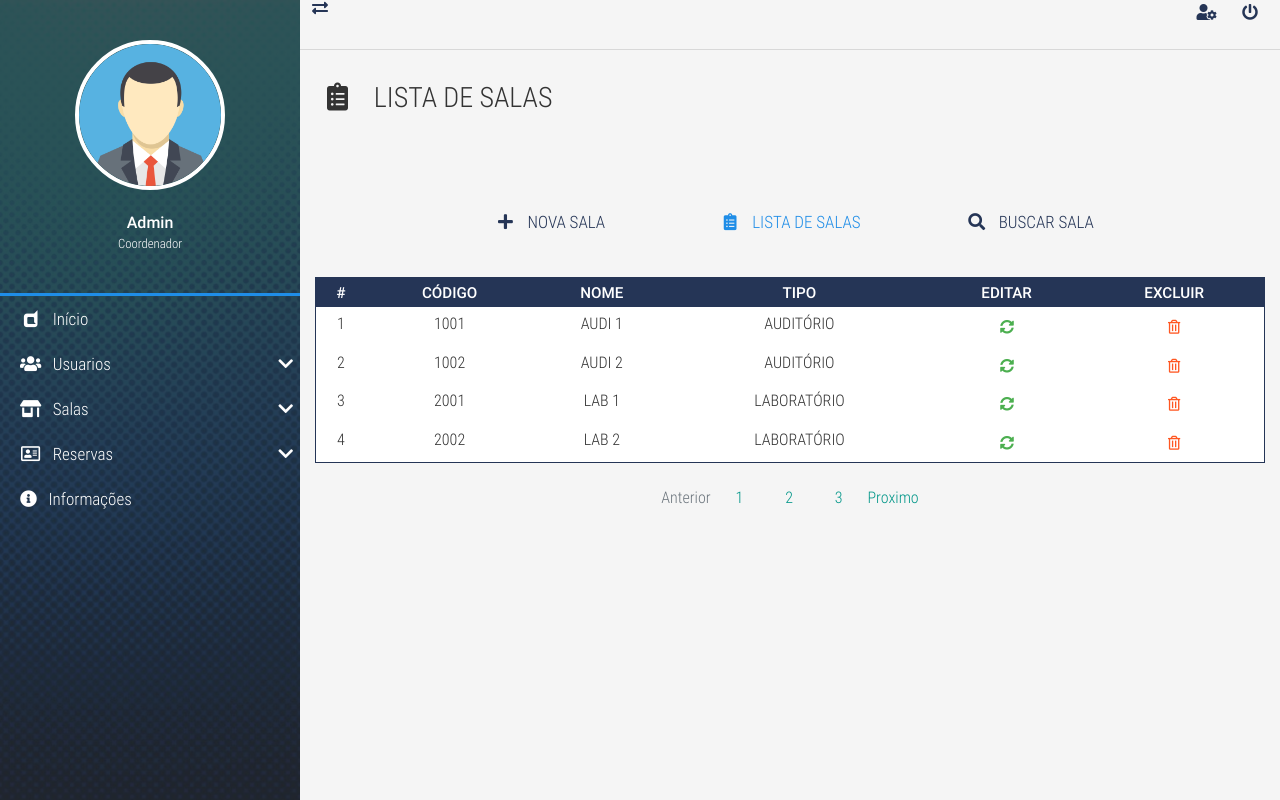
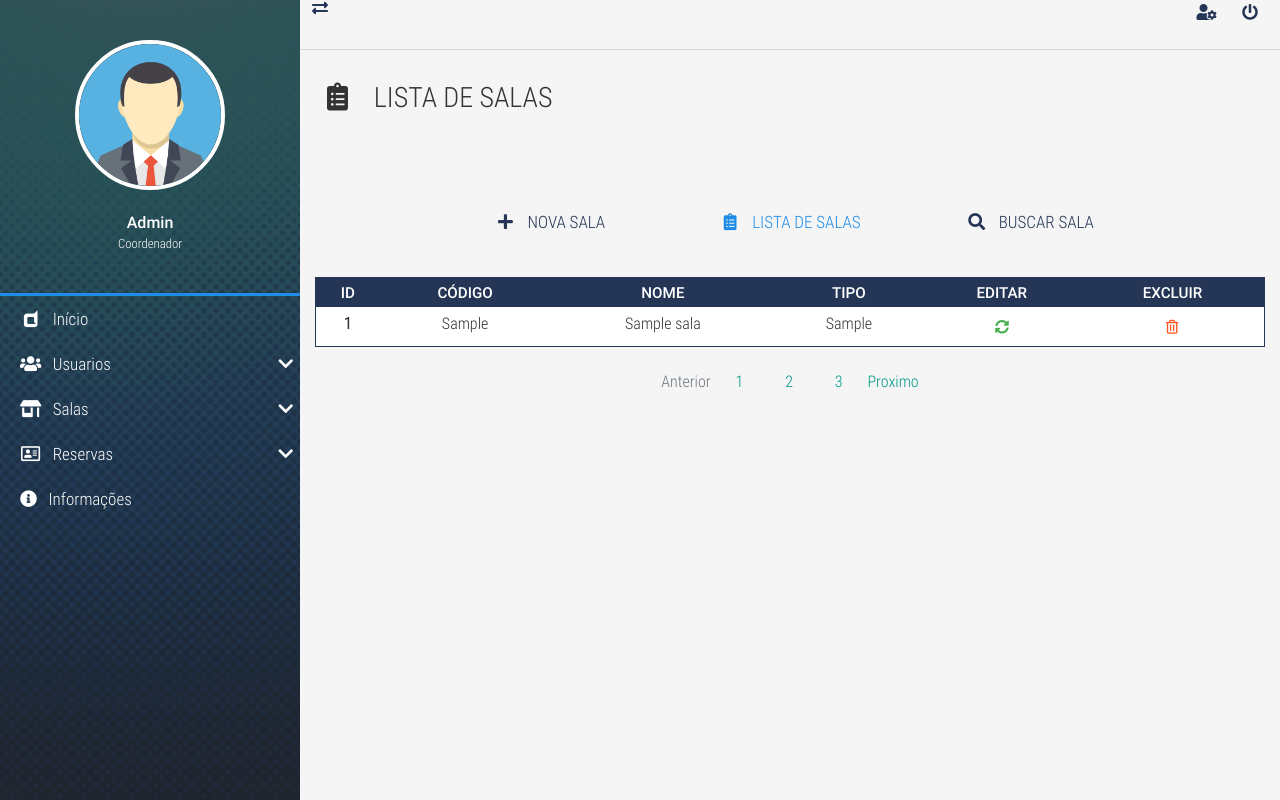
Before and after one commit to IuriDaSilva/Projeto_tcc, a PHP site: page /sala/sala-list.php in a window 1280 px wide. Run offline with PHP 8.4, Linux system fonts and the light colour scheme; tables that the repository leaves empty or names only in its code hold one stand-in row (values such as "Sample post").

Commit message:
Salas + Editar

```diff
--- /dev/null
+++ b/classes/Sala.php
@@ -0,0 +1,88 @@
+<?php
+
+    class Sala extends Conexao{
+
+        public int $id;
+        public array $formSalas;
+        public object $conn;
+
+    //Listar Salas
+    public function listar(): array {
+        $this->conn = $this->connect();
+        $query_sala = "SELECT id, codigo, nome, tipo, decricao
+                FROM salas
+                ORDER BY id DESC
+                LIMIT 5";
+        $result_sala = $this->conn->prepare($query_sala);
+        $result_sala->execute();
+        $retorno = $result_sala->fetchAll();
+        //var_dump($retorno);
+        return $retorno;
+    }
+    public function visualizar(): array {
+        $this->conn = $this->connect();
+        $query_sala = "SELECT id, codigo, nome, tipo, decricao
+                FROM salas
+                WHERE id =:id
+                LIMIT 1";
+        $result_sala = $this->conn->prepare($query_sala);
+        $result_sala->bindParam(':id', $this->id, PDO::PARAM_INT);
+        $result_sala->execute();
+        $retorno = $result_sala->fetch();
+        return $retorno;
+    }
+
+
+        //Cadastrar salas
+            public function cadastrar(): bool {
+                var_dump($this->formDados);
+                $this->conn = $this->connect();
+
+                $query_cad_salas = "INSERT INTO salas
+                        (codigo, nome, tipo, decricao)
+                        VALUES (:codigo, :nome, :tipo, :decricao)";
+
+                $cad_sala = $this->conn->prepare($query_cad_salas);
+
+                $cad_sala->bindParam(':codigo', $this->formDados['sala_codigo']);
+                $cad_sala->bindParam(':nome', $this->formDados['sala_nome']);
+                $cad_sala->bindParam(':tipo', $this->formDados['sala_tipo']);
+                $cad_sala->bindParam(':decricao', $this->formDados['sala_descricao']);
+
+
+                $cad_sala->execute();
+
+                if($cad_sala->rowCount()){
+                    return true;
+                }else{
+                    return false;
+                }
+            }
+
+    //Editar usuarios
+    public function editar() : bool {
+        $this->conn = $this->connect();
+        //var_dump($this->formDados);
+        $query_edit_sala = "UPDATE salas
+                SET codigo=:codigo, nome=:nome, tipo=:tipo, decricao=:decricao
+                WHERE id=:id";
+
+        $edit_sala = $this->conn->prepare($query_edit_sala);
+
+        $edit_sala->bindParam(':codigo', $this->formDados['sala_codigo'], PDO::PARAM_INT);
+        $edit_sala->bindParam(':nome', $this->formDados['sala_nome'], PDO::PARAM_STR);
+        $edit_sala->bindParam(':tipo', $this->formDados['sala_tipo'], PDO::PARAM_STR);
+        $edit_sala->bindParam(':decricao', $this->formDados['sal_desc'], PDO::PARAM_STR);
+        $edit_sala->bindParam(':id', $this->formDados['id'], PDO::PARAM_INT);
+
+        $edit_sala->execute();
+
+        if($edit_sala->rowCount()){
+            return true;
+        }else{
+            return false;
+        }
+    }
+
+    }
+?>
--- a/js/main.js
+++ b/js/main.js
@@ -44,7 +44,7 @@ $(document).ready(function(){
 			cancelButtonText: 'Não, cancelar'
 		}).then((result) => {
 			if (result.value) {
-				window.location="index.php";
+				window.location="http://localhost/Projeto_final/index.php";
 			}
 		});
 	});
--- a/sala/sala-list.php
+++ b/sala/sala-list.php
@@ -150,7 +150,7 @@
 					<table class="table table-dark table-sm">
 						<thead>
 							<tr class="text-center roboto-medium">
-								<th>#</th>
+								<th>ID</th>
 								<th>CÓDIGO</th>
 								<th>NOME</th>
 								<th>TIPO</th>
@@ -159,78 +159,34 @@
 							</tr>
 						</thead>
 						<tbody>
+						<?php
+								require '../classes/Conexao.php';
+								require '../classes/Sala.php';
+								$listSala = new Sala();
+								$list_sala_pgs = $listSala->listar();
+								//var_dump($list_sala_pgs);
+
+								foreach ($list_sala_pgs as $row_sala) {
+									extract($row_sala);?>
 									<tr class="text-center" >
-								<td>1</td>
-								<td>1001</td>
-								<td>AUDI 1</td>
-								<td>AUDITÓRIO</td>
+									<th><?php echo $row_sala['id']; ?></th>
+									<td><?php echo $row_sala['codigo']; ?></td>
+									<td><?php echo $row_sala['nome']; ?></td>
+									<td><?php echo $row_sala['tipo']; ?></td>
 										<td>
-                                    <a href="sala-update.php" class="btn btn-success">
-                                        <i class="fas fa-sync-alt"></i>
-                                    </a>
+											<?php echo "<a class='btn btn-success' href='sala-update.php?id=". $id . "'>
+												<i class='fas fa-sync-alt'></i>
+											</a>"?>
 										</td>
 										<td>
 											<form action="">
-                                        <button type="button" class="btn btn-warning">
-                                            <i class="far fa-trash-alt"></i>
-                                        </button>
+												<?php echo "<button type='button' class='btn btn-warning' href='user-delete.php?id=". $id . "' >
+													<i class='far fa-trash-alt'></i>
+												</button>"?>
 											</form>
 										</td>
 									</tr>
-							<tr class="text-center" >
-								<td>2</td>
-								<td>1002</td>
-								<td>AUDI 2</td>
-								<td>AUDITÓRIO</td>
-								<td>
-                                    <a href="sala-update.php" class="btn btn-success">
-                                        <i class="fas fa-sync-alt"></i>
-                                    </a>
-                                </td>
-                                <td>
-                                    <form action="">
-                                        <button type="button" class="btn btn-warning">
-                                            <i class="far fa-trash-alt"></i>
-                                        </button>
-                                    </form>
-                                </td>
-							</tr>
-							<tr class="text-center" >
-								<td>3</td>
-								<td>2001</td>
-								<td>LAB 1</td>
-								<td>LABORATÓRIO</td>
-								<td>
-                                    <a href="sala-update.php" class="btn btn-success">
-                                        <i class="fas fa-sync-alt"></i>
-                                    </a>
-                                </td>
-                                <td>
-                                    <form action="">
-                                        <button type="button" class="btn btn-warning">
-                                            <i class="far fa-trash-alt"></i>
-                                        </button>
-                                    </form>
-                                </td>
-							</tr>
-							<tr class="text-center" >
-								<td>4</td>
-								<td>2002</td>
-								<td>LAB 2</td>
-								<td>LABORATÓRIO</td>
-								<td>
-                                    <a href="sala-update.php" class="btn btn-success">
-                                        <i class="fas fa-sync-alt"></i>
-                                    </a>
-                                </td>
-                                <td>
-                                    <form action="">
-                                        <button type="button" class="btn btn-warning">
-                                            <i class="far fa-trash-alt"></i>
-                                        </button>
-                                    </form>
-                                </td>
-							</tr>
+										<?php }?>
 						</tbody>
 					</table>
 				</div>
--- a/user/user-list.php
+++ b/user/user-list.php
@@ -190,9 +190,9 @@
 										</td>
 										<td>
 											<form action="">
-												<button type="button" class="btn btn-warning">
-													<i class="far fa-trash-alt"></i>
-												</button>
+												<?php echo "<button type='button' class='btn btn-warning' href='user-delete.php?id=". $id . "' >
+													<i class='far fa-trash-alt'></i>
+												</button>"?>
 											</form>
 										</td>
 									</tr>
--- a/user/user-new.php
+++ b/user/user-new.php
@@ -179,7 +179,7 @@ session_start();
 					}
 				?>
 				<div class="container-fluid">
-					<form method="POST" action="" class="form-neon" autocomplete="off">
+					<form method="POST" action="" name="NewUsuario"class="form-neon" autocomplete="off">
 
 						<fieldset>
 							<legend><i class="far fa-address-card"></i> &nbsp; Preencha os dados do usuário</legend>
```
Also changed, not shown: classes/Usuario.php (+8 -9 lines), sala/sala-new.php (+35 -8 lines), sala/sala-update.php (+66 -13 lines), user/user-update.php (+15 -13 lines). Lines whose indentation alone changed are shown as unchanged.
